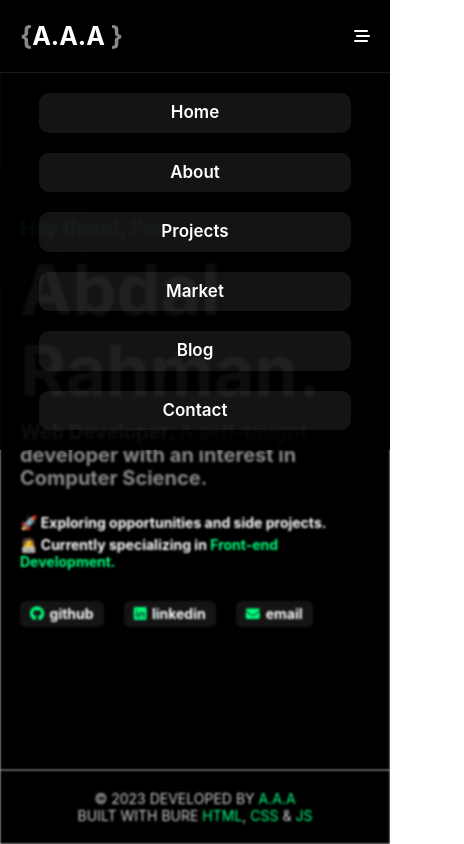
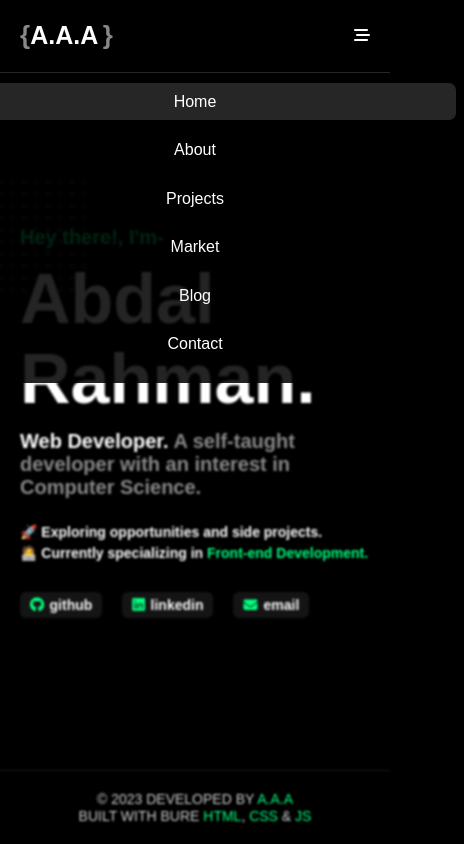
Before and after one commit to AB-DALRAHM-AN/old-Portfolio, a plain HTML site: page index.html in a window 390 px wide. Both pictures are taken after a click on the element 362 px from the left and 36 px from the top of the page. Shown: the whole page, 464 px wide, since content can reach past the window. Drawn offline with nearby package versions, Linux system fonts and the light colour scheme.

Commit message:
some changes

```diff
--- a/Js/main.js
+++ b/Js/main.js
@@ -10,7 +10,7 @@ let contactContent = document.querySelector(".content-contact");
 
 // scroll effect gsap
 document.addEventListener("DOMContentLoaded", function() {
-  gsap.from(".content-main .name .hey", 1.5, { opacity: 0, x: -100, delay: 0.4 });
+  gsap.from(".content-main .name .hey", 1.5, { opacity: 0, y: -100, delay: 0.4 });
   gsap.from(".content-main .name .myName", 1.5, { opacity: 0,  x: -100, delay: 0.5 });
   gsap.from(".content-main .about1", 1.5, { opacity: 0, x: -100, delay: 0.6 });
   gsap.from(".content-main .about2", 1.5, { opacity: 0, x: -100, delay: 0.8 });
--- a/css/style.css
+++ b/css/style.css
@@ -2,25 +2,12 @@
   box-sizing: border-box;
 }
 body {
-  font-family: Inter, -apple-system, BlinkMacSystemFont, "Segoe UI", Helvetica,
-    Arial, sans-serif, "Apple Color Emoji", "Segoe UI Emoji", "Segoe UI Symbol";
+  font-family: Arial, sans-serif, "Apple Color Emoji", "Segoe UI Emoji", "Segoe UI Symbol";
+  background-color: #000;
   margin: 0;
   padding: 0;
 }
 :root {
-  /*#
-  Royal Blue: #4169E1
-  Crimson Red: #DC143C
-  Golden Yellow: #FFD700
-  Teal: #008080
-  Mustard Yellow: #FFDB58
-  Orange Cream: #FFD700
-  Slate Blue: #6A5ACD
-  Amber: #FFBF00
-  Turquoise: #40E0D0
-  Deep Purple: #800080
-  Sky Blue: #87CEEB
-  Plum: #DDA0DD */
   --main-color: #00ff7f;
   --grey-color: #888;
 }
@@ -92,37 +79,37 @@ ul {
   align-items: center;
   gap: 20px;
 }
-.header .menu li {
+.header .menu li a {
+  text-decoration: none;
+  color: white;
+  font-size: 16px;
   padding: 8px 12px;
   border-radius: 7px;
-  list-style: none;
+  transition: all 0.3s;
+  -webkit-transition: all 0.3s;
+  -moz-transition: all 0.3s;
+  -ms-transition: all 0.3s;
+  -o-transition: all 0.3s;
   -webkit-border-radius: 7px;
   -moz-border-radius: 7px;
   -ms-border-radius: 7px;
   -o-border-radius: 7px;
 }
-.header .menu li:hover {
+.header .menu li a:hover {
   background-color: rgb(255 255 255 / 15%);
 }
-.header .menu li a {
-  text-decoration: none;
-  color: white;
-}
-
 .burger-icon {
   display: none;
 }
-
 @media (max-width: 680px) {
   .header .burger-icon {
     display: block;
     color: white;
   }
-
   .header .menu {
     display: none;
     flex-direction: column;
-    background-color: rgba(0, 0, 0, 0.95);
+    background-color: transparent;
     position: absolute;
     padding: 20px 0px;
     top: 57px;
@@ -132,26 +119,23 @@ ul {
     opacity: 0;
     transform: translateY(-10px);
   }
-
-  .header .active {
+  .header .menu.active {
     display: flex;
     opacity: 1;
-    transform: translateY(0);
+    transform: translateY(0px);
+    z-index: 9999;
+    background-color: #000000db;
   }
-
   .header .menu li {
-    padding: 10px;
+    margin-bottom: 10px;
+  }
+  .header .menu li a {
+    width: 100%;
     text-align: center;
-    justify-content: center;
-    border-radius: 10px;
-    width: 80%;
-    background-color: rgb(255 255 255 / 8%);
-    font-size: 17px;
-    font-weight: 600;
-    -webkit-border-radius: 10px;
-    -moz-border-radius: 10px;
-    -ms-border-radius: 10px;
-    -o-border-radius: 10px;
+    padding: 10px 240px;
+  }
+  .header .menu.active a.active {
+    background-color: rgb(255 255 255 / 15%);
   }
 }
 @media (max-width: 680px) {
@@ -179,7 +163,7 @@ ul {
   flex-direction: column;
   padding: 70px 20px;
   justify-content: center;
-  background-color: #000;
+  background-color: transparent
 }
 .content-main .name {
   opacity: 1;
@@ -341,7 +325,7 @@ ul {
 
 /* Start About Page */
 .about {
-  background-color: rgb(0, 0, 0);
+  background-color: transparent;
   min-height: calc(100vh - 147px);
 }
 
@@ -433,7 +417,7 @@ ul {
 .content-proj {
   position: relative;
   min-height: calc(100vh - 147px);
-  background-color: rgb(0, 0, 0);
+  background-color: transparent;
 }
 .content-proj .header-text {
   color: white;
@@ -583,7 +567,7 @@ ul {
   flex-direction: column;
   align-items: center;
   justify-content: center;
-  background-color: #000;
+  background-color: transparent;
 }
 .content-market h1 {
   font-size: 36px;
@@ -601,7 +585,7 @@ ul {
   flex-direction: column;
   align-items: center;
   justify-content: center;
-  background-color: #000;
+  background-color: transparent;
 }
 .content-blog h1 {
   font-size: 36px;
@@ -619,7 +603,7 @@ ul {
   flex-direction: column;
   align-items: center;
   justify-content: center;
-  background-color: #000;
+  background-color: transparent;
 }
 .content-contact h1 {
   font-size: 40px;
--- a/index.html
+++ b/index.html
@@ -33,7 +33,7 @@
         <i class="fa-solid fa-bars-staggered"></i>
       </div>
       <ul class="menu">
-        <li class="active"><a href="/index.html">Home</a></li>
+        <li><a href="/index.html" class="active">Home</a></li>
         <li><a href="/about.html">About</a></li>
         <li><a href="/projects.html">Projects</a></li>
         <li><a href="/market.html">Market</a></li>
```
Also changed, not shown: about.html (+1 -1 lines), blog.html (+1 -1 lines), contact.html (+1 -1 lines), market.html (+1 -1 lines), projects.html (+1 -1 lines).
